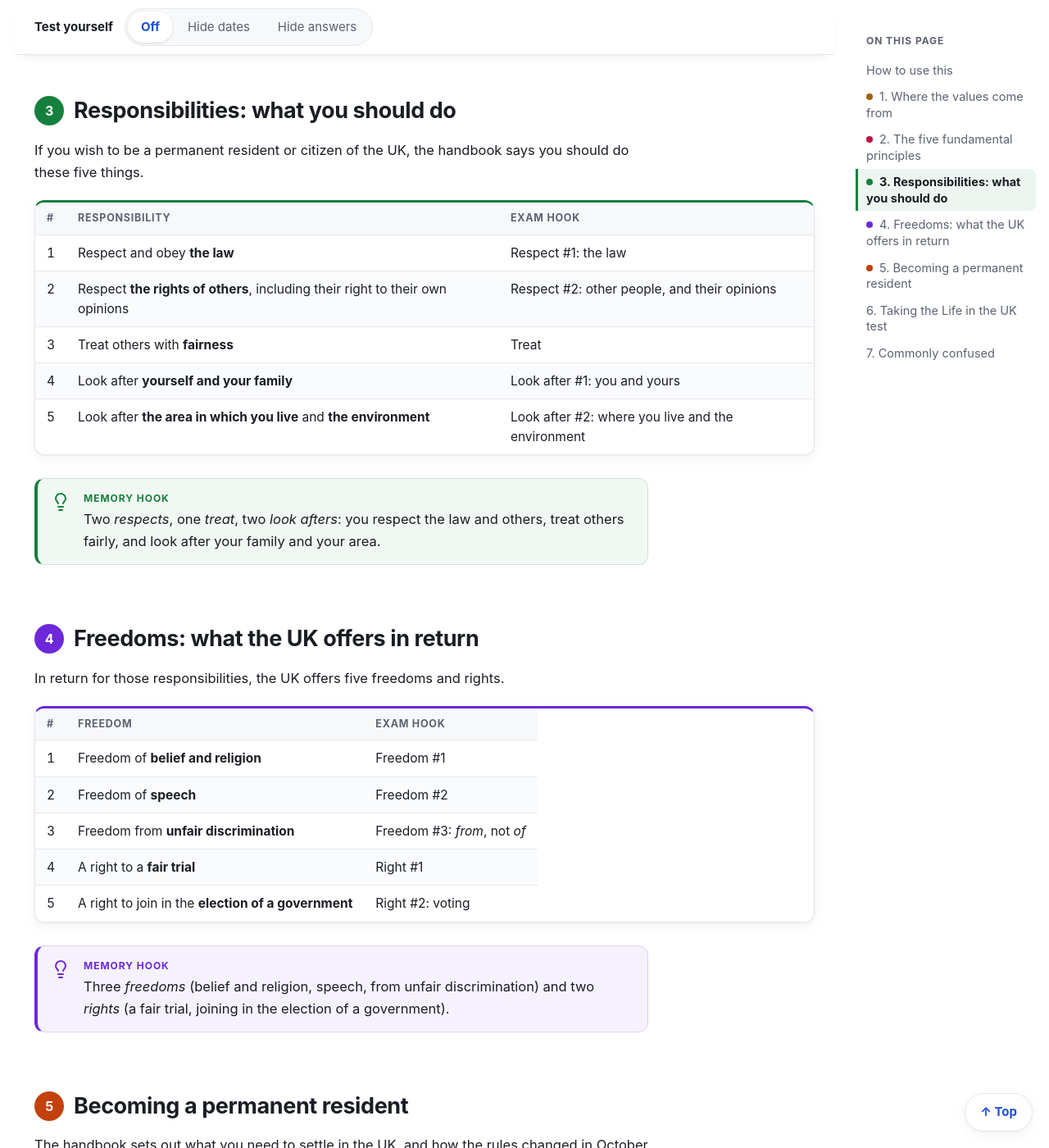
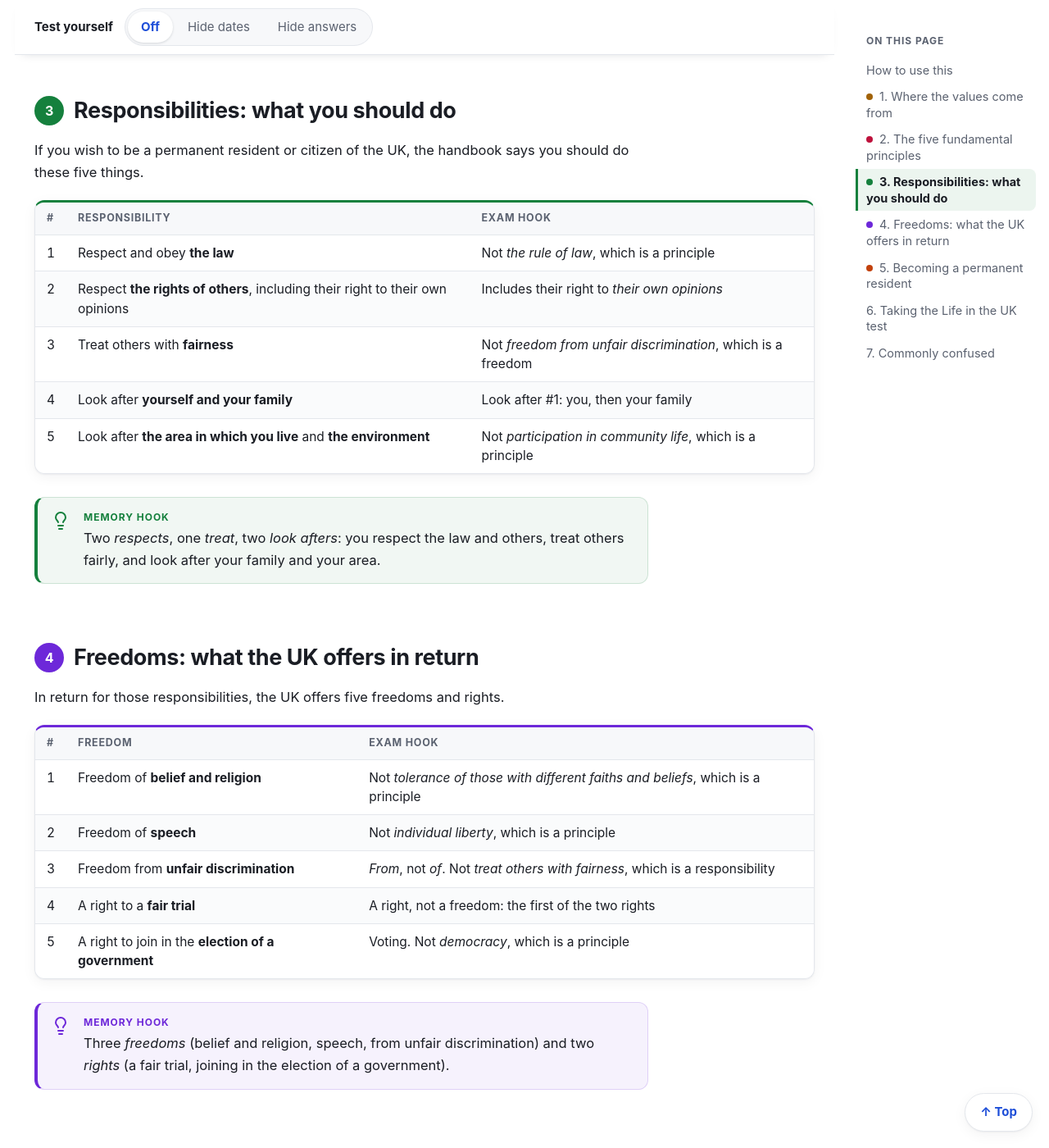
Before and after one commit to byte-ish/life-in-the-uk-study, a Jekyll site: the page built from chapters/01-values.md, in a window 1280 px wide and 1400 px high, scrolled down 2789 px. Shown: the whole window at 82% size. Built offline with Jekyll 4.4.1, drawn with Linux system fonts in a browser that asks for light colours.

Commit message:
Sharper Chapter 1 hooks; make diagrams usable on phones
- Responsibility and freedom hooks now name the look-alike item on another
  list, like the principle hooks do.
- Phones: wide SVG diagrams keep readable text and say they scroll; PNG
  diagrams open full size in a new tab when tapped.

Co-Authored-By: Claude Opus 5.5 <noreply@anthropic.com>

```diff
--- a/assets/css/style.css
+++ b/assets/css/style.css
@@ -165,6 +165,12 @@ img {
   box-shadow: var(--shadow);
 }
 .diagram svg { display: block; width: 100%; min-width: 660px; height: auto; }
+@media (max-width: 640px) {
+  .diagram svg { min-width: 760px; }
+  .diagram::before { content: "Swipe sideways to see the whole diagram →"; display: block; margin-bottom: 8px; font-size: 13px; color: var(--muted); }
+  .zoom::after { content: "Tap to open full size"; display: block; margin-top: -4px; font-size: 13px; color: var(--muted); }
+}
+.zoom { display: block; text-decoration: none; }
 .diagram text { font-family: var(--font); fill: var(--text); }
 .diagram .t-title { font-size: 20px; font-weight: 700; }
 .diagram .t-head { font-size: 16px; font-weight: 700; }
--- a/assets/js/study.js
+++ b/assets/js/study.js
@@ -12,6 +12,17 @@
     num.className = 'num';
     num.textContent = m[1];
     h.prepend(num);
+  });
+
+  // PNG diagrams shrink on phones: tapping one opens it full size in a new tab.
+  content.querySelectorAll('img').forEach(function (img) {
+    var link = document.createElement('a');
+    link.className = 'zoom';
+    link.href = img.src;
+    link.target = '_blank';
+    link.rel = 'noopener';
+    img.parentNode.insertBefore(link, img);
+    link.appendChild(img);
   });
 
   // Column labels for the stacked phone layout of tables.
--- a/chapters/01-values.md
+++ b/chapters/01-values.md
@@ -118,11 +118,11 @@ If you wish to be a permanent resident or citizen of the UK, the handbook says y
 
 | # | Responsibility | Exam hook |
 | --- | --- | --- |
-| 1 | Respect and obey **the law** | Respect #1: the law |
-| 2 | Respect **the rights of others**, including their right to their own opinions | Respect #2: other people, and their opinions |
-| 3 | Treat others with **fairness** | Treat |
-| 4 | Look after **yourself and your family** | Look after #1: you and yours |
-| 5 | Look after **the area in which you live** and **the environment** | Look after #2: where you live and the environment |
+| 1 | Respect and obey **the law** | Not *the rule of law*, which is a principle |
+| 2 | Respect **the rights of others**, including their right to their own opinions | Includes their right to *their own opinions* |
+| 3 | Treat others with **fairness** | Not *freedom from unfair discrimination*, which is a freedom |
+| 4 | Look after **yourself and your family** | Look after #1: you, then your family |
+| 5 | Look after **the area in which you live** and **the environment** | Not *participation in community life*, which is a principle |
 
 Two *respects*, one *treat*, two *look afters*: you respect the law and others, treat others fairly, and look after your family and your area.
 {: .hook}
@@ -134,11 +134,11 @@ In return for those responsibilities, the UK offers five freedoms and rights.
 
 | # | Freedom | Exam hook |
 | --- | --- | --- |
-| 1 | Freedom of **belief and religion** | Freedom #1 |
-| 2 | Freedom of **speech** | Freedom #2 |
-| 3 | Freedom from **unfair discrimination** | Freedom #3: *from*, not *of* |
-| 4 | A right to a **fair trial** | Right #1 |
-| 5 | A right to join in the **election of a government** | Right #2: voting |
+| 1 | Freedom of **belief and religion** | Not *tolerance of those with different faiths and beliefs*, which is a principle |
+| 2 | Freedom of **speech** | Not *individual liberty*, which is a principle |
+| 3 | Freedom from **unfair discrimination** | *From*, not *of*. Not *treat others with fairness*, which is a responsibility |
+| 4 | A right to a **fair trial** | A right, not a freedom: the first of the two rights |
+| 5 | A right to join in the **election of a government** | Voting. Not *democracy*, which is a principle |
 
 Three *freedoms* (belief and religion, speech, from unfair discrimination) and two *rights* (a fair trial, joining in the election of a government).
 {: .hook}
```
